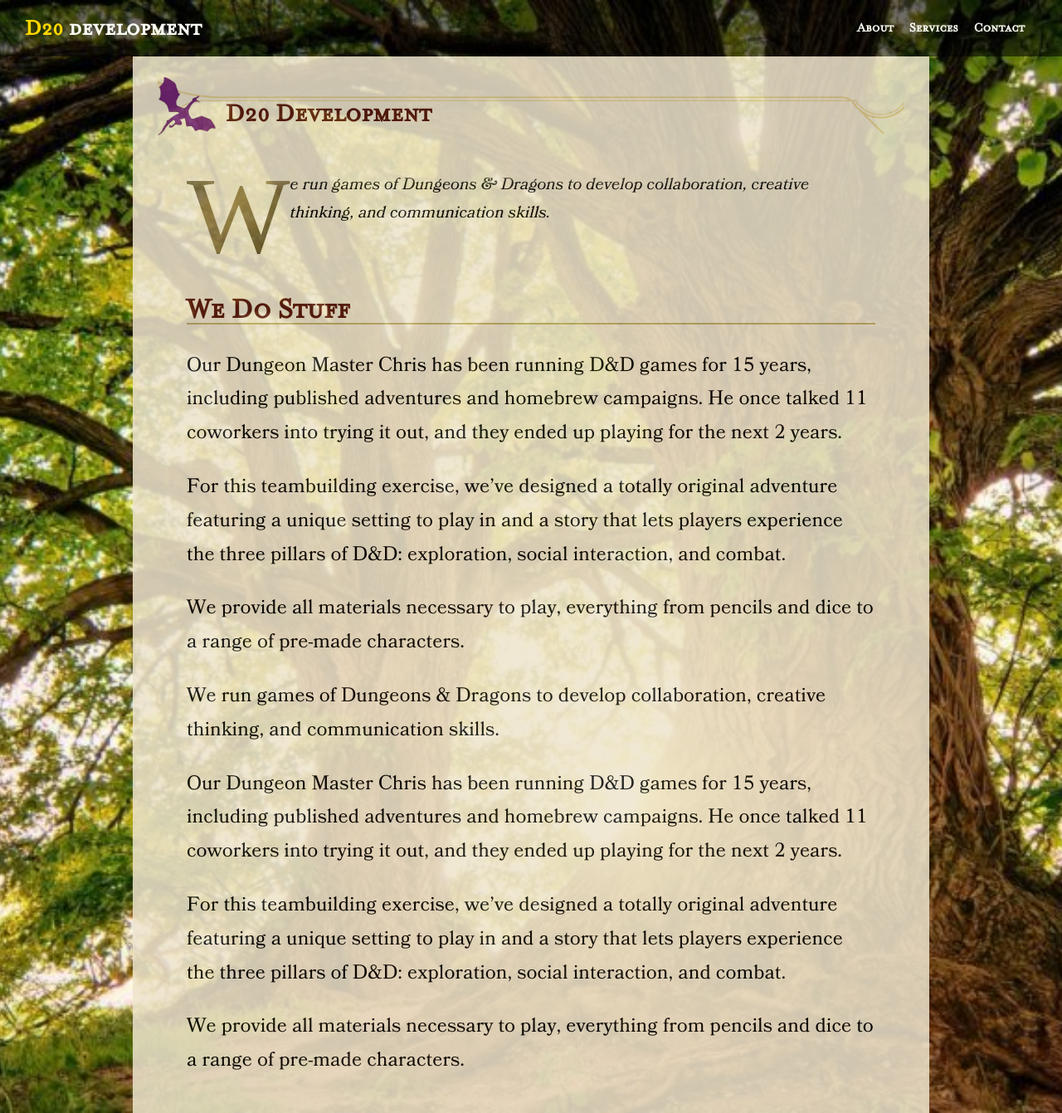
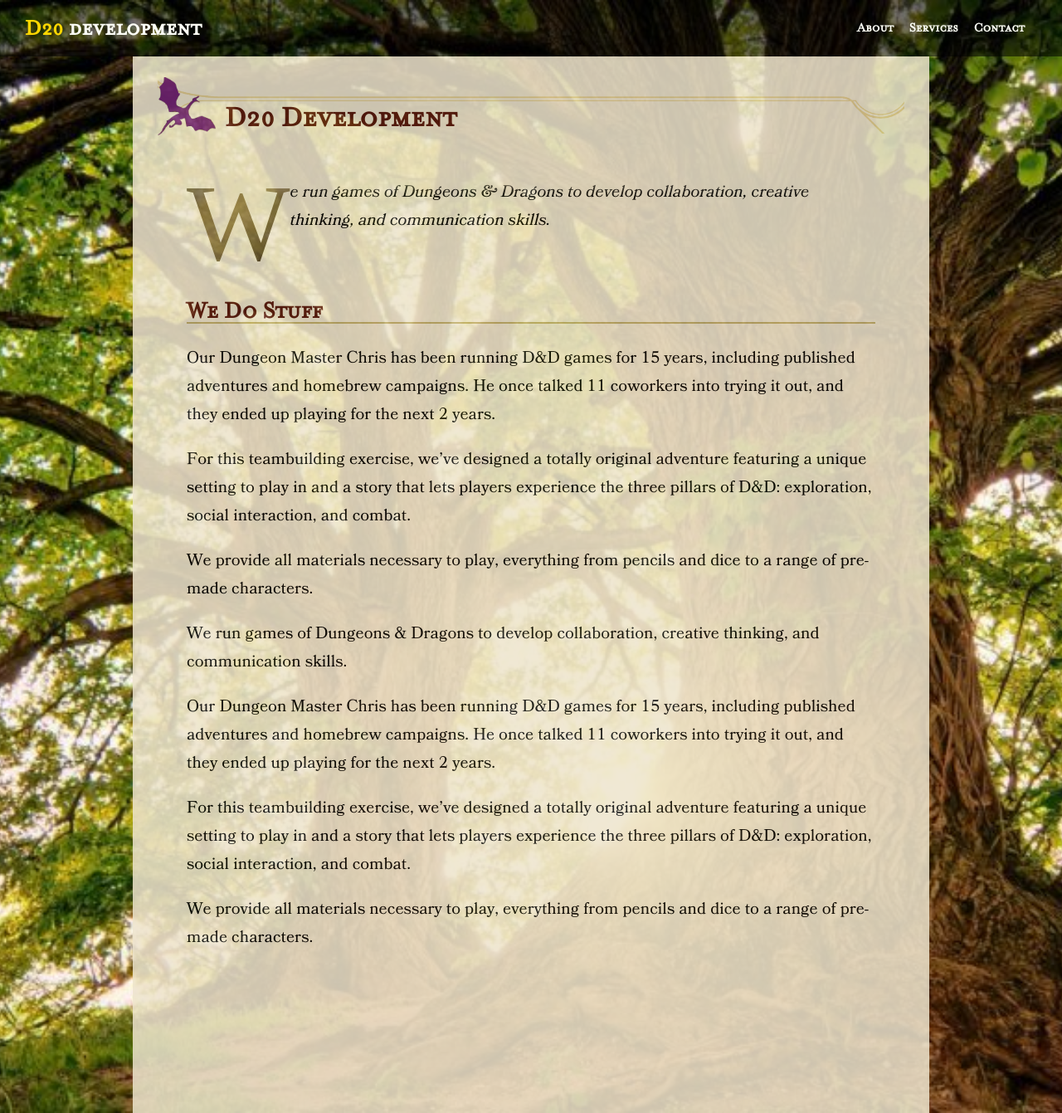
Before and after one commit to rebeccacremona/d20-demo, a Jekyll site: the page built from index.markdown, in a window 1280 px wide. Shown: the whole page at 83% size. Built offline with Jekyll 4.4.1, drawn with Linux system fonts in a browser that asks for light colours.

Commit message:
Adjust font sizes.

```diff
--- a/assets/styles.css
+++ b/assets/styles.css
@@ -343,6 +343,8 @@ main {
 
   padding: 45px 30px 15px;
 
+  font-size: 0.8rem;
+
 }
 @media (min-width: 500px) {
   main {
@@ -379,7 +381,7 @@ main {
   box-sizing: border-box;
   padding: 15px 35px 0;
   font-family: BookInsanityRemake;
-  font-size: 1.5rem;
+  font-size: 1.25rem;
 }
 
 @media only screen and (max-width: 1025px) {
@@ -410,6 +412,8 @@ main h1 {
   vertical-align: top;
   margin-left: 8px;
   padding-top: 8px;
+
+  font-size: 24px;
 }
 
 main h2 {
@@ -430,6 +434,10 @@ main h2 {
 }
 
 @media only screen and (min-width: 1026px) {
+
+  main h1 {
+    font-size: 36px;
+  }
 
   /* Drop cap first element  */
   .content p:first-child::first-letter {
```
